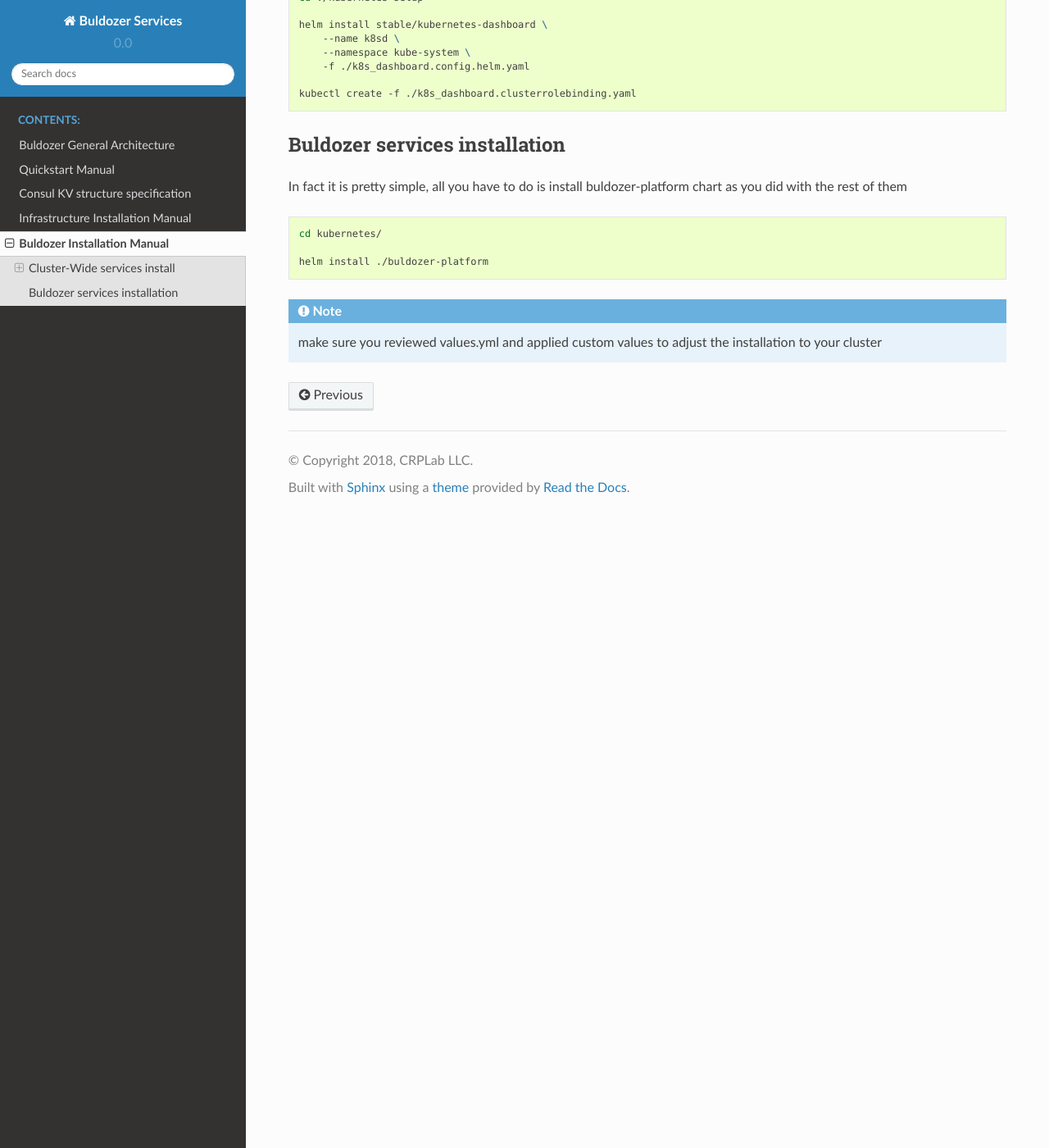
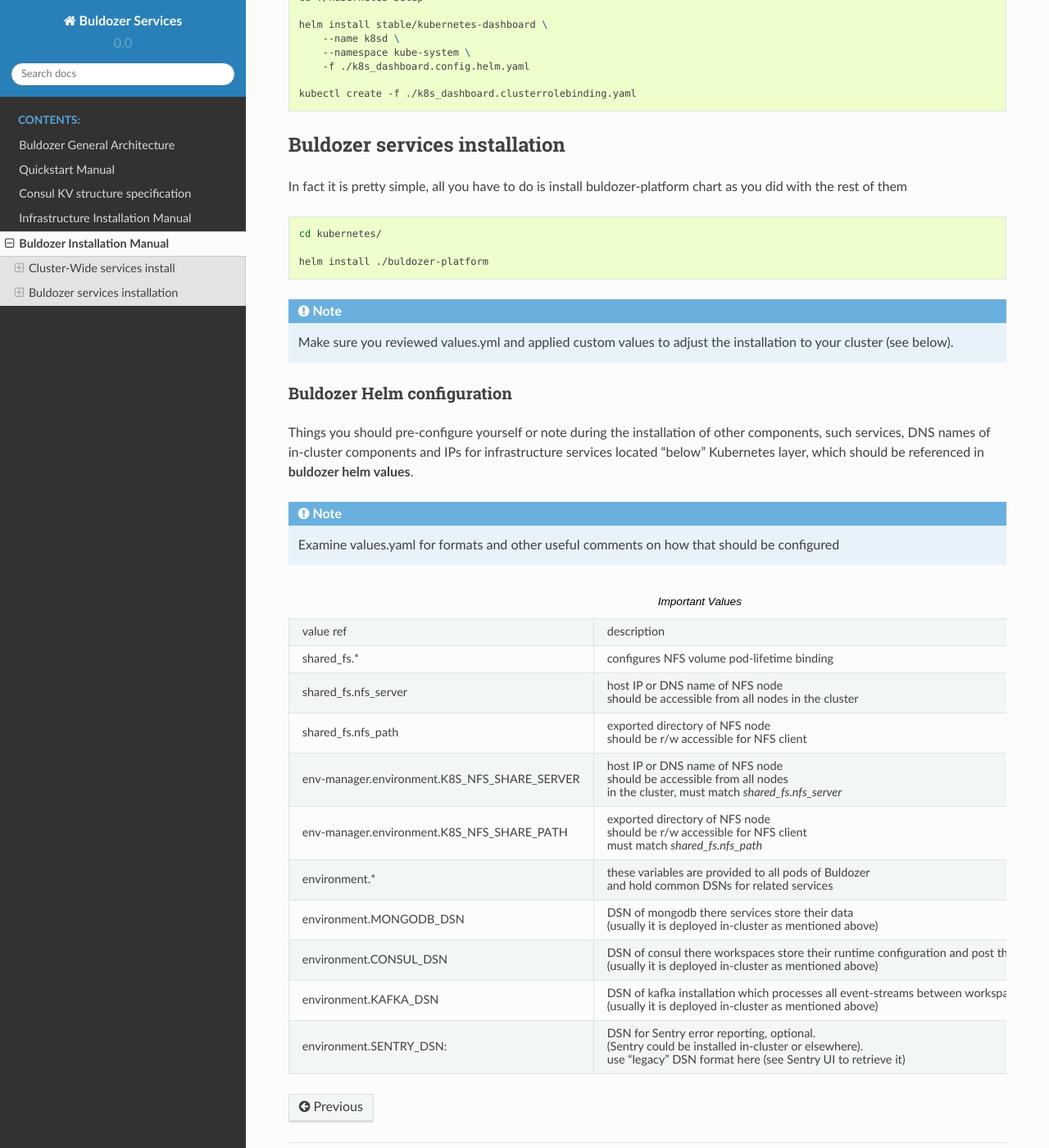
Before and after one commit to carrotFoxx/services, a Sphinx documentation site: the page built from docs/bdz_installation_manual.rst, in a window 1280 px wide and 1400 px high, scrolled down 2268 px. Shown: the whole window at 82% size. Built offline with Sphinx 7.4.7 and the Read the Docs theme 2.0.0, drawn with Linux system fonts in a browser that asks for light colours; formulas are drawn with MathJax 3.

Commit message:
BDZ-32 add bdz values explanation highlights
+ fix some punctuation.
+ add docker manifests for documentation.

```diff
--- a/docs/bdz_installation_manual.rst
+++ b/docs/bdz_installation_manual.rst
@@ -140,7 +140,78 @@
     helm install ./buldozer-platform
 
 .. note::
-    make sure you reviewed values.yml and applied custom values
-    to adjust the installation to your cluster
+    Make sure you reviewed values.yml and applied custom values
+    to adjust the installation to your cluster (see below).
 
-.. todo chart configuration highlight
+Buldozer Helm configuration
+---------------------------
+
+Things you should pre-configure yourself or note during the installation
+of other components, such services, DNS names of
+in-cluster components and IPs for infrastructure services located "below"
+Kubernetes layer, which should be referenced in **buldozer helm values**.
+
+.. note::
+    Examine values.yaml for formats and other useful comments on how that
+    should be configured
+
+.. list-table:: Important Values
+
+  * - value ref
+    - description
+
+  * - shared_fs.*
+    - configures NFS volume pod-lifetime binding
+
+  * - shared_fs.nfs_server
+    - host IP or DNS name of NFS node
+
+      should be accessible from all nodes in the cluster
+
+  * - shared_fs.nfs_path
+    - exported directory of NFS node
+
+      should be r/w accessible for NFS client
+
+  * - env-manager.environment.K8S_NFS_SHARE_SERVER
+    - host IP or DNS name of NFS node
+
+      should be accessible from all nodes
+
+      in the cluster, must match `shared_fs.nfs_server`
+
+  * - env-manager.environment.K8S_NFS_SHARE_PATH
+    - exported directory of NFS node
+
+      should be r/w accessible for NFS client
+
+      must match `shared_fs.nfs_path`
+
+  * - environment.*
+    - these variables are provided to all pods of Buldozer
+
+      and hold common DSNs for related services
+
+  * - environment.MONGODB_DSN
+    - DSN of mongodb there services store their data
+
+      (usually it is deployed in-cluster as mentioned above)
+
+  * - environment.CONSUL_DSN
+    - DSN of consul there workspaces store their runtime
+      configuration and post their healthchecks to.
+
+      (usually it is deployed in-cluster as mentioned above)
+
+  * - environment.KAFKA_DSN
+    - DSN of kafka installation which processes all
+      event-streams between workspaces
+
+      (usually it is deployed in-cluster as mentioned above)
+
+  * - environment.SENTRY_DSN:
+    - DSN for Sentry error reporting, optional.
+
+      (Sentry could be installed in-cluster or elsewhere).
+
+      use "legacy" DSN format here (see Sentry UI to retrieve it)
```
Also changed, not shown: docs/installation_manual.rst (+7 -7 lines), 3 other files.
